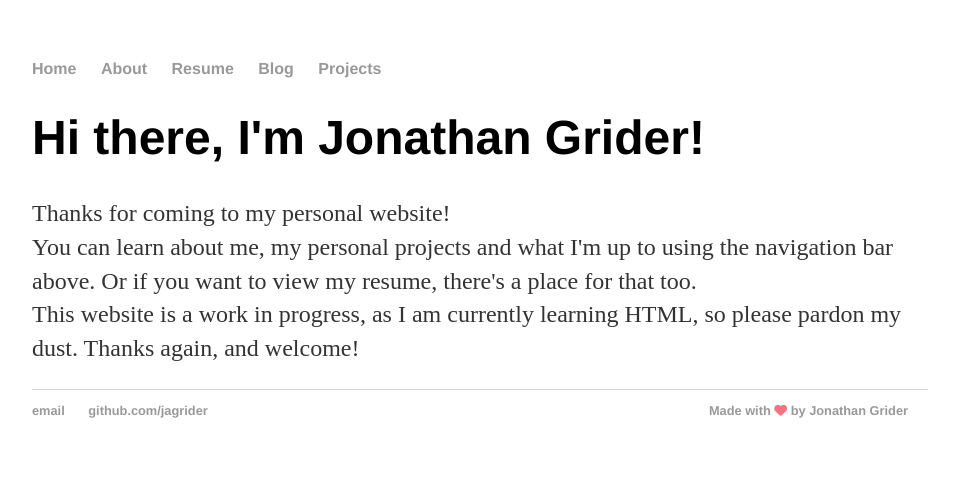
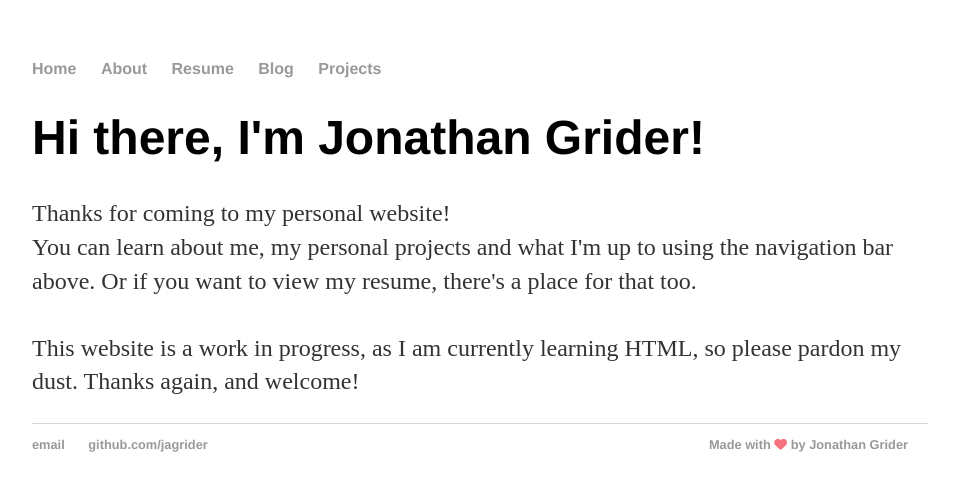
Before and after one commit to jagrider/jagrider.github.io, a Jekyll site: the page built from index.html, in a window 1280 px wide. Shown: the top 491 px of the page, without its empty margins (160-1119 px from the left). Built offline with Jekyll 4.4.1, drawn with Linux system fonts in a browser that asks for light colours; nearby versions of some CDN libraries.

Commit message:
another text update

```diff
--- a/index.html
+++ b/index.html
@@ -5,10 +5,10 @@
 <div class="blurb">
 	<h1>Hi there, I'm Jonathan Grider!</h1>
 	<p>
-		Thanks for coming to my personal website!<br>You can learn
-		about me, my personal projects and what I'm up to using the navigation bar above.
-		Or if you want to view my resume, there's a place for that too. <br> This
-		website is a work in progress, as I am currently learning HTML,
-		 so please pardon my dust. Thanks again, and welcome!
+		Thanks for coming to my personal website!<br>You can learn about me, my
+		personal projects and what I'm up to using the navigation bar above. Or if
+		you want to view my resume, there's a place for that too.<br><br>
+		This website is a work in progress, as I am currently learning HTML,
+		so please pardon my dust. Thanks again, and welcome!
 	</p>
 </div><!-- /.blurb -->
```
